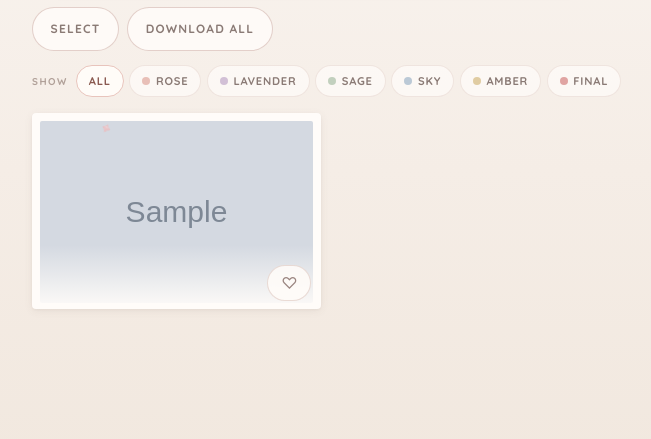
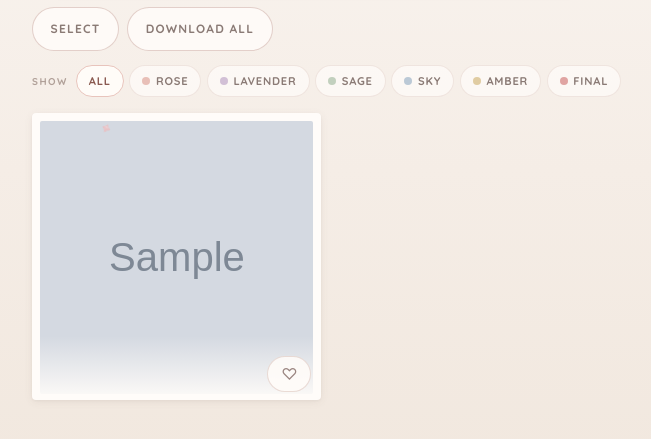
Before and after one commit to rijun/cosplay-photography-toolkit, a Django app: template web/templates/gallery.html in a window 1280 px wide. Shown: the part 230-669 px from the top of the page, without its empty margins (0-651 px from the left). Run offline with Django 5.2, Linux system fonts and the light colour scheme; the template is opened without the code that fills it: most values are stand-ins (such as "Sample title", 1, 10 or a date in 2020); grey boxes marked "Sample" are stand-in pictures; some libraries are stand-ins or nearby versions.

Commit message:
Update grid layout

```diff
--- a/web/gallery/static/gallery/css/style.css
+++ b/web/gallery/static/gallery/css/style.css
@@ -372,7 +372,7 @@ h1::after {
 
 .photo-card img {
     width: 100%;
-    aspect-ratio: 3 / 2;
+    aspect-ratio: 1 / 1;
     object-fit: cover;
     cursor: pointer;
     display: block;
@@ -859,17 +859,6 @@ h1::after {
 }
 
 /* =============================================
-   TABLET — wider grid
-   ============================================= */
-
-@media (min-width: 540px) {
-    .photo-grid {
-        grid-template-columns: repeat(auto-fill, minmax(220px, 1fr));
-        gap: 0.75rem;
-    }
-}
-
-/* =============================================
    DESKTOP — full experience
    ============================================= */
 
```
